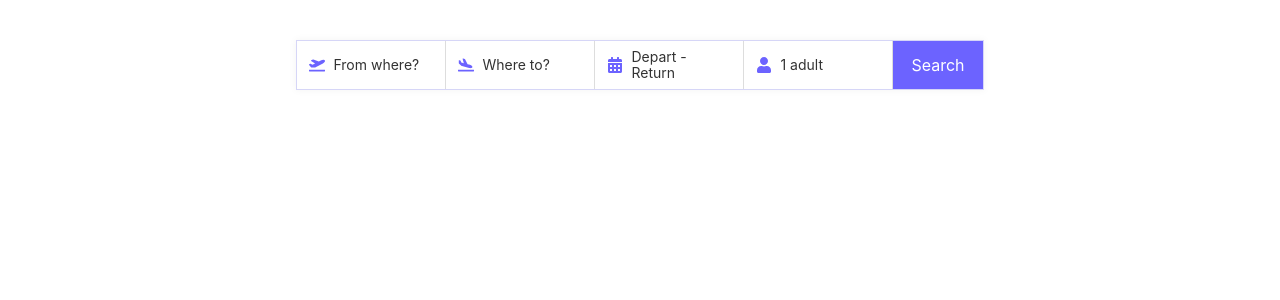
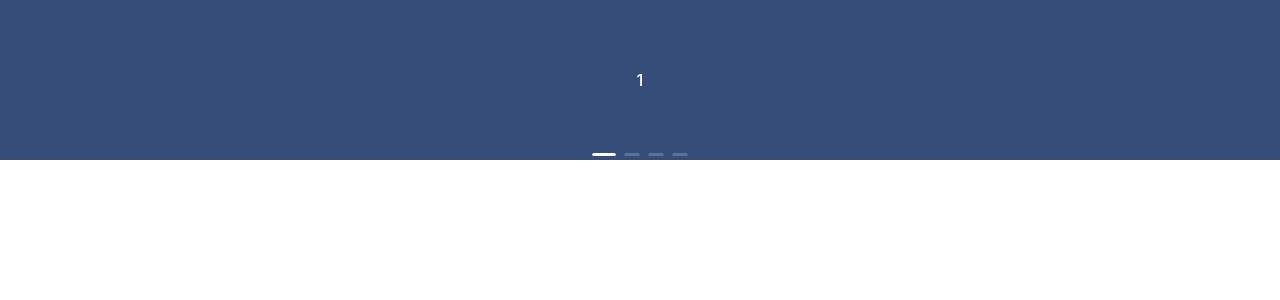
Before and after one commit to AshajanetR/simplyfly-frontend, a React (Create React App) app: page / in a window 1280 px wide. Shown: the top 300 px of the page. Built offline with nearby package versions, Linux system fonts and the light colour scheme.

Commit message:
added testimonial

```diff
--- a/src/App.js
+++ b/src/App.js
@@ -1,9 +1,9 @@
-import Landing from "./pages/Landing";
+import Testimonals from "./Components/Testimonials/Testimonals";
 
 const App = () => {
   return (
     <div>
-      <Landing />
+      <Testimonals />
     </div>
   )
 }
--- /dev/null
+++ b/src/Components/Testimonials/Testimonals.js
@@ -0,0 +1,33 @@
+import { Carousel } from 'antd';
+const Testimonals = () => {
+
+       const contentStyle = {
+            height: '160px',
+            color: '#fff',
+            lineHeight: '160px',
+            textAlign: 'center',
+            background: '#364d79',
+            };
+
+  return (
+
+    <div>
+        <Carousel autoplay>
+                <div>
+                <h3 style={contentStyle}>1</h3>
+                </div>
+                <div>
+                <h3 style={contentStyle}>2</h3>
+                </div>
+                <div>
+                <h3 style={contentStyle}>3</h3>
+                </div>
+                <div>
+                <h3 style={contentStyle}>4</h3>
+                </div>
+        </Carousel>
+    </div>
+  )
+}
+
+export default Testimonals;
```
